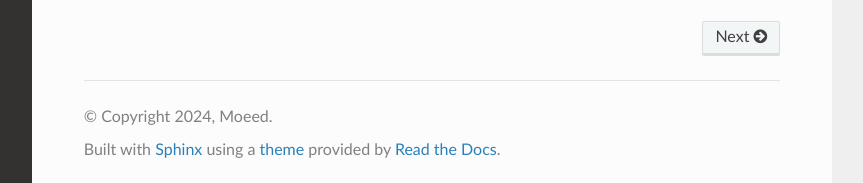
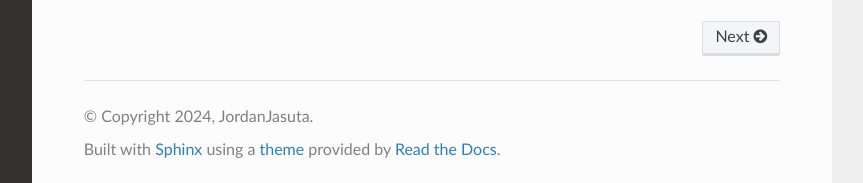
Before and after one commit to jordanjasuta/z_docstest_9, a Sphinx documentation site: the page built from docs/source/index.rst, in a window 1280 px wide and 1386 px high. Shown: the part 1200-1383 px from the top of the window, without its empty margins (268-1131 px from the left). Built offline with Sphinx 7.4.7 and the Read the Docs theme 2.0.0, drawn with Linux system fonts in a browser that asks for light colours.

Commit message:
update conf

```diff
--- a/docs/source/conf.py
+++ b/docs/source/conf.py
@@ -11,8 +11,8 @@ sys.path.insert(0, os.path.abspath('../../'))
 
 
 project = 'sphinx-doc-test'
-copyright = '2024, Moeed'
-author = 'Moeed'
+copyright = '2024, JordanJasuta'
+author = 'JordanJasuta'
 release = '1.0'
 
 # -- General configuration ---------------------------------------------------
```
